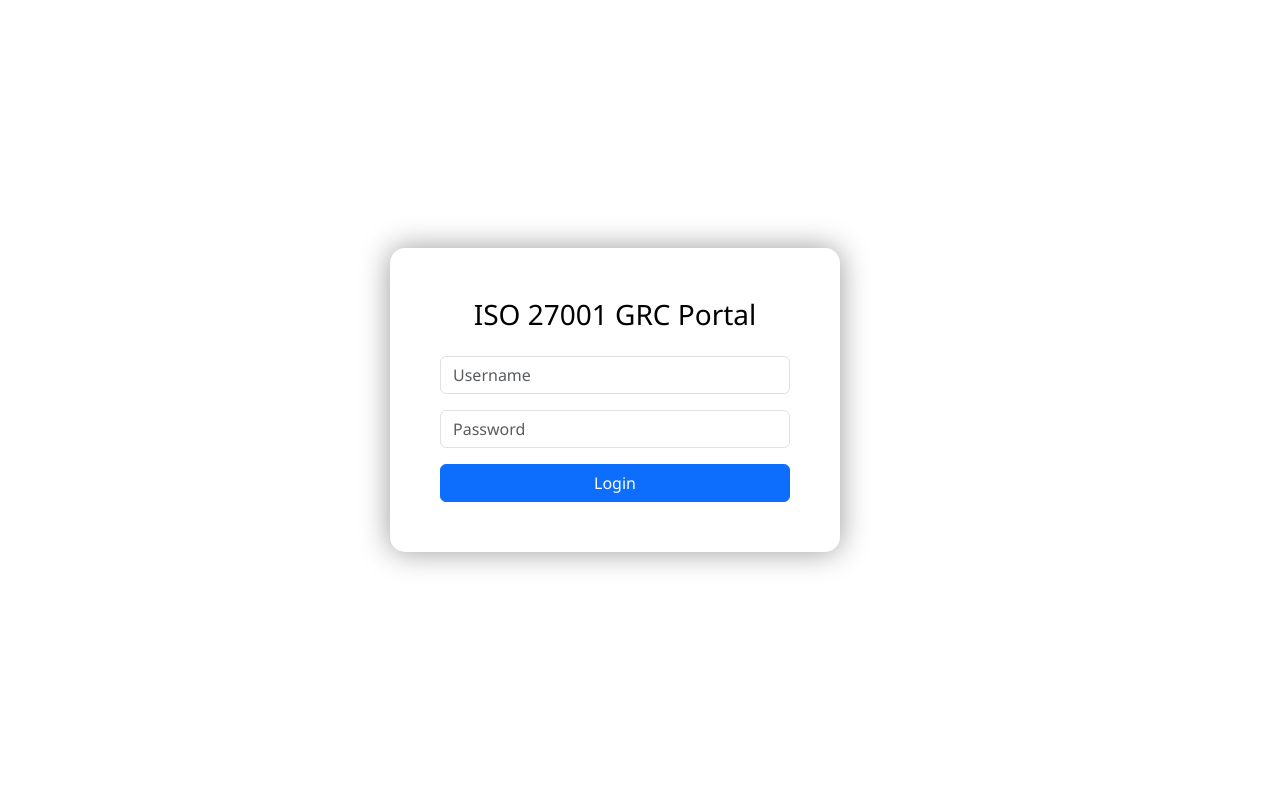
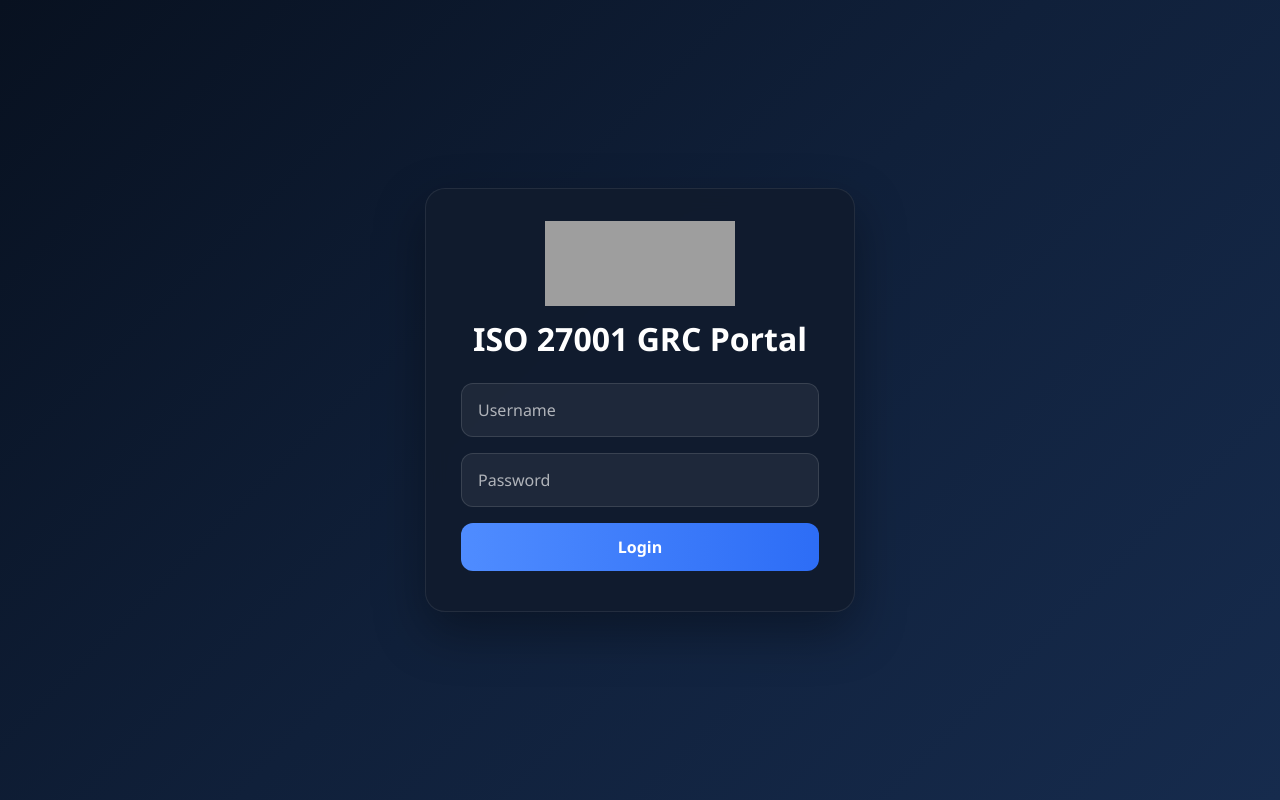
Before and after one commit to keyahgandhi123/iso-grc-platform, a Flask app: page /login in a window 1280 px wide. Run offline with Flask 3, Linux system fonts and the light colour scheme; grey boxes are pictures that could not be loaded.

Commit message:
Styled login page with Synclature branding

```diff
--- a/static/css/style.css
+++ b/static/css/style.css
@@ -365,3 +365,100 @@ border-bottom:1px solid #444;
     flex-direction: column;
     align-items: center;
 }
+
+/* =========================
+   LOGIN PAGE
+========================= */
+
+.auth-page {
+    margin: 0;
+    padding: 0;
+    min-height: 100vh;
+    background: linear-gradient(135deg, #081120, #10203a, #162b4d);
+    display: flex;
+    justify-content: center;
+    align-items: center;
+    font-family: 'Segoe UI', sans-serif;
+}
+
+.auth-wrapper {
+    width: 100%;
+    display: flex;
+    justify-content: center;
+    align-items: center;
+    padding: 20px;
+}
+
+.auth-card {
+    width: 100%;
+    max-width: 430px;
+    background: rgba(17, 28, 46, 0.95);
+    border: 1px solid rgba(255, 255, 255, 0.08);
+    border-radius: 20px;
+    padding: 40px 35px;
+    box-shadow: 0 20px 50px rgba(0, 0, 0, 0.35);
+    text-align: center;
+    backdrop-filter: blur(10px);
+}
+
+.login-header {
+    margin-bottom: 20px;
+}
+
+.login-logo {
+    width: 190px;
+    height: 85px;
+    object-fit: cover;
+    object-position: center;
+    display: block;
+    margin: -8px auto 14px auto;
+}
+
+.login-title {
+    color: #ffffff;
+    font-size: 2rem;
+    font-weight: 700;
+    margin-bottom: 24px;
+    line-height: 1.2;
+}
+
+.auth-card .form-control {
+    background: rgba(255, 255, 255, 0.06);
+    border: 1px solid rgba(255, 255, 255, 0.12);
+    color: white;
+    border-radius: 12px;
+    padding: 14px 16px;
+    font-size: 1rem;
+}
+
+.auth-card .form-control::placeholder {
+    color: rgba(255, 255, 255, 0.65);
+}
+
+.auth-card .form-control:focus {
+    background: rgba(255, 255, 255, 0.08);
+    border-color: #4f8cff;
+    box-shadow: 0 0 0 0.15rem rgba(79, 140, 255, 0.25);
+    color: white;
+}
+
+.login-btn {
+    background: linear-gradient(90deg, #4f8cff, #2d6df6);
+    border: none;
+    border-radius: 12px;
+    padding: 12px;
+    font-size: 1rem;
+    font-weight: 600;
+    color: white;
+    transition: 0.25s ease;
+}
+
+.login-btn:hover {
+    transform: translateY(-2px);
+    box-shadow: 0 10px 25px rgba(79, 140, 255, 0.35);
+}
+
+.auth-card .alert-danger {
+    border-radius: 12px;
+    text-align: center;
+}
--- a/templates/auth_base.html
+++ b/templates/auth_base.html
@@ -2,21 +2,17 @@
 <html>
 <head>
     <title>ISO GRC Login</title>
-
     <meta name="viewport" content="width=device-width, initial-scale=1">
 
     <link href="https://cdn.jsdelivr.net/npm/bootstrap@5.3.2/dist/css/bootstrap.min.css" rel="stylesheet">
-
     <link rel="stylesheet" href="{{ url_for('static', filename='css/style.css') }}">
 </head>
 
-<body class="auth-body">
+<body class="auth-page">
 
-<div class="auth-container">
-
-    {% block content %}{% endblock %}
-
-</div>
+    <div class="auth-wrapper">
+        {% block content %}{% endblock %}
+    </div>
 
 </body>
 </html>
--- a/templates/pages/login.html
+++ b/templates/pages/login.html
@@ -3,13 +3,21 @@
 {% block content %}
 
 <div class="auth-card">
-    <h3 class="mb-4 text-center">ISO 27001 GRC Portal</h3>
 
-{% if error %}
-<div class="alert alert-danger">
-{{ error }}
+<div class="login-header">
+    <img
+    src="https://encrypted-tbn0.gstatic.com/images?q=tbn:ANd9GcSxUX7v2eHhqbGTWNjWr4FMwI6K8fNbvPpIzw&s"
+    alt="Synclature"
+    class="login-logo">
+
+    <h3 class="login-title text-center">ISO 27001 GRC Portal</h3>
 </div>
-{% endif %}
+
+    {% if error %}
+    <div class="alert alert-danger">
+        {{ error }}
+    </div>
+    {% endif %}
 
     <form action="/login" method="POST">
 
@@ -21,7 +29,7 @@
             <input type="password" name="password" class="form-control" placeholder="Password" required>
         </div>
 
-        <button type="submit" class="btn btn-primary w-100">Login</button>
+        <button type="submit" class="btn login-btn w-100">Login</button>
 
     </form>
 </div>
```
